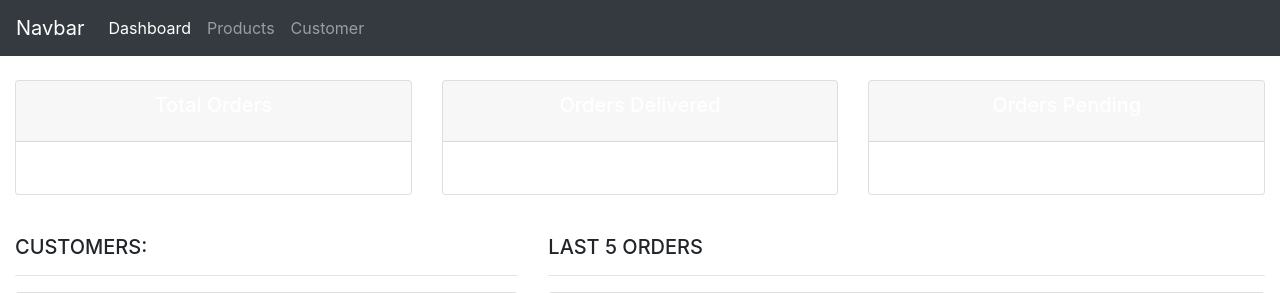
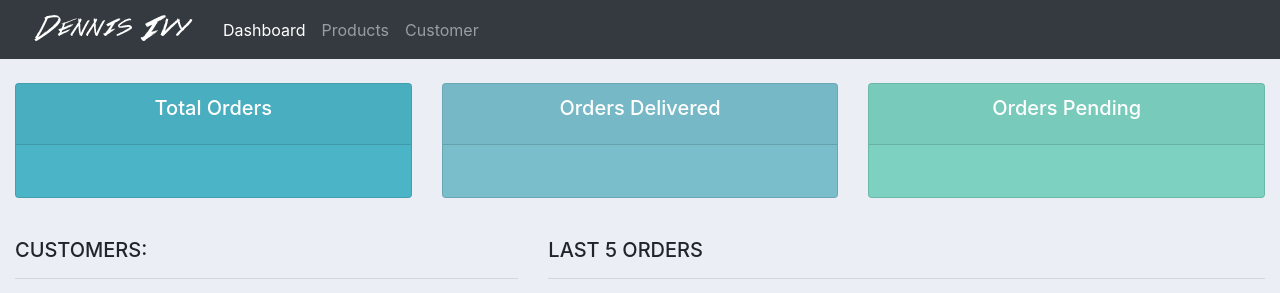
Before and after one commit to Aby-Sebastian/customer-management-app, a Django app: page / in a window 1280 px wide. Shown: the top 293 px of the page. Run offline with Django 3.2, Linux system fonts and the light colour scheme; some libraries are stand-ins or nearby versions.

Commit message:
completed basic templates

```diff
--- a/accounts/templates/main/base.html
+++ b/accounts/templates/main/base.html
@@ -9,7 +9,7 @@
 	<!-- css -->
 	<link rel="stylesheet" href="https://stackpath.bootstrapcdn.com/bootstrap/4.3.1/css/bootstrap.min.css" integrity="sha384-ggOyR0iXCbMQv3Xipma34MD+dH/1fQ784/j6cY/iJTQUOhcWr7x9JvoRxT2MZw1T" crossorigin="anonymous">
 
-	<link rel="stylesheet" href="{% static '/css/accounts/main.css' %}">
+	<link rel="stylesheet" href="{% static 'css/accounts/main.css' %}">
 </head>
 <body>
 
--- a/accounts/templates/main/navbar.html
+++ b/accounts/templates/main/navbar.html
@@ -1,5 +1,6 @@
+{% load static %}
 <nav class="navbar navbar-expand-lg navbar-dark bg-dark">
-  <a class="navbar-brand" href="#">Navbar</a>
+  <img src="{% static 'images/accounts/logo.png' %}" alt="">
   <button class="navbar-toggler" type="button" data-toggle="collapse" data-target="#navbarNav" aria-controls="navbarNav" aria-expanded="false" aria-label="Toggle navigation">
     <span class="navbar-toggler-icon"></span>
   </button>
```
Also changed, not shown: static/css/accounts/main.css (renamed from static/accounts/css/main.css), static/images/accounts/logo.png (added).
